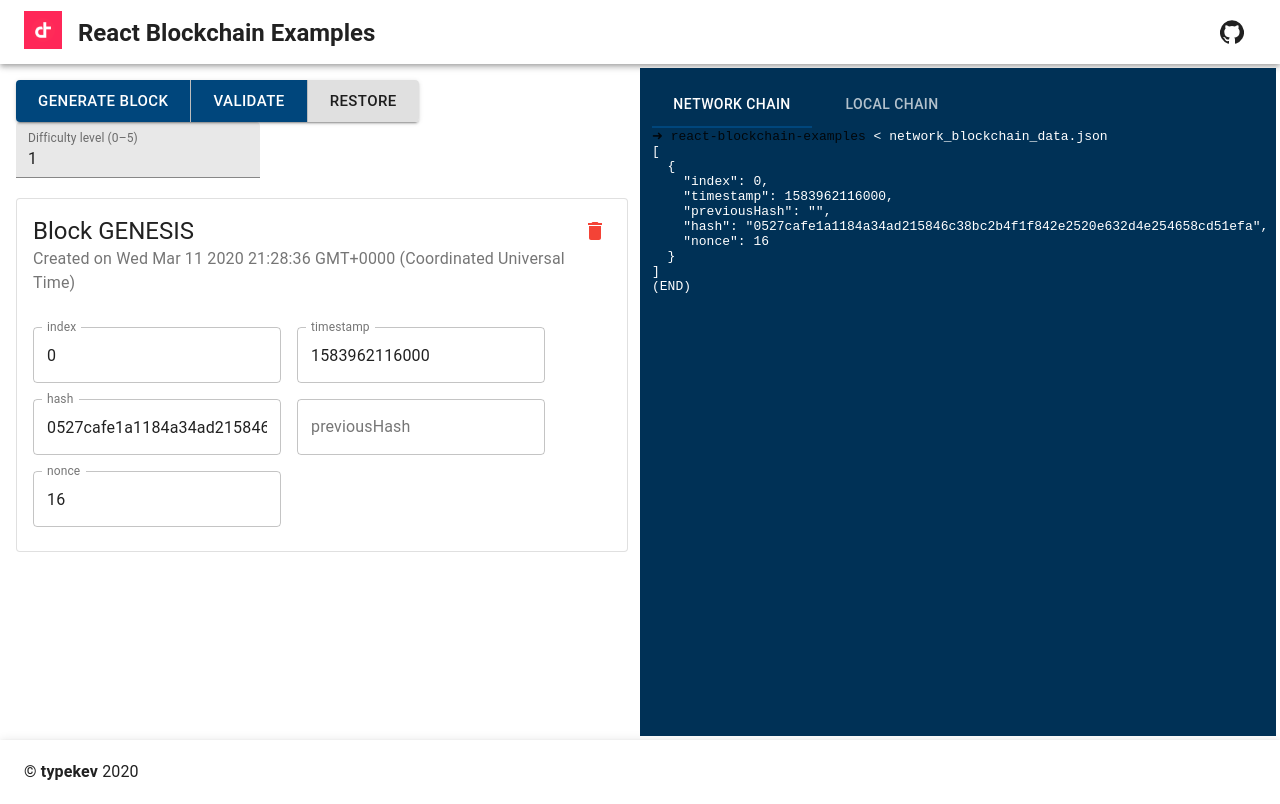
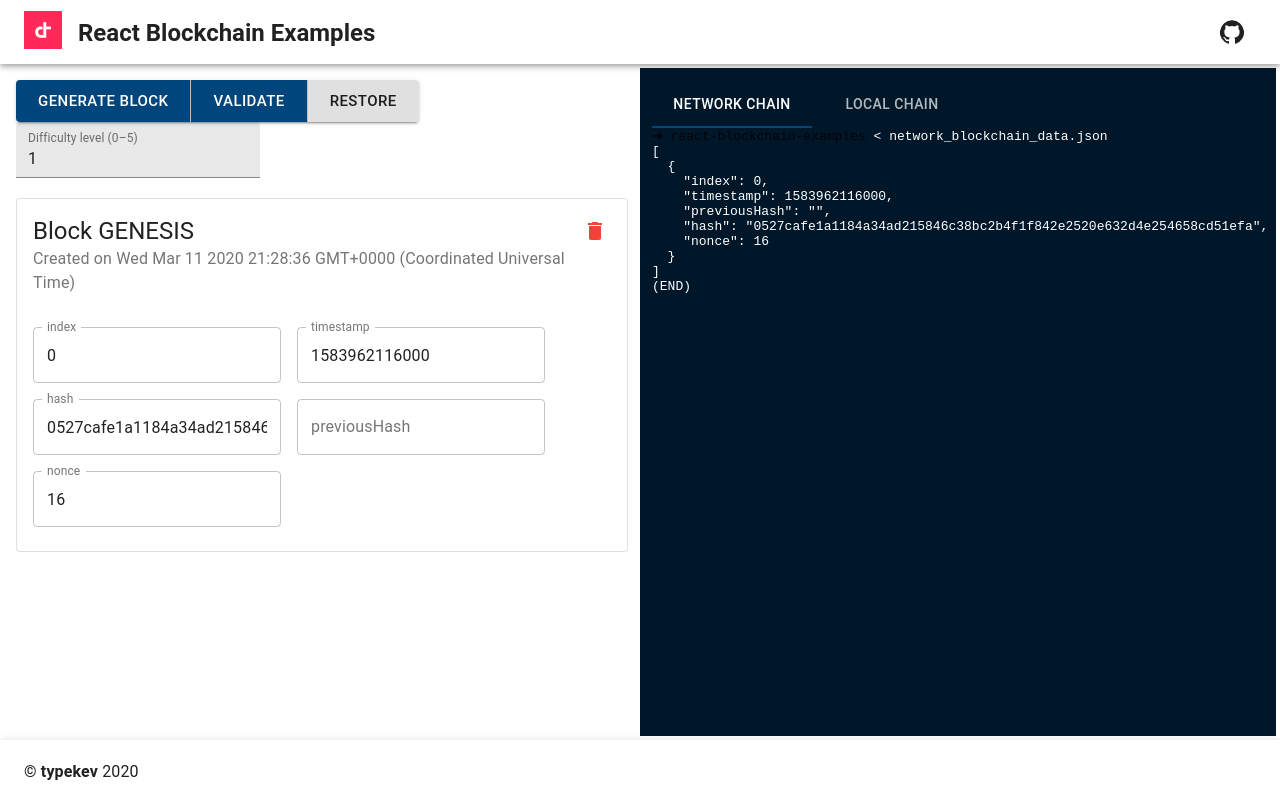
Before and after one commit to typekev/react-blockchain-examples, a React (Create React App) app: page / in a window 1280 px wide. Built offline with nearby package versions, Linux system fonts and the light colour scheme.

Commit message:
Add terminal color

```diff
--- a/src/components/Chain.js
+++ b/src/components/Chain.js
@@ -165,7 +165,7 @@ const Chain = () => {
           position: relative;
           margin: 0;
           color: ${theme.palette.secondary.contrastText};
-          background-color: ${theme.palette.secondary.dark};
+          background-color: ${theme.palette.terminal.main};
           height: calc(100vh - 8.25rem);
           overflow: hidden;
         `}
@@ -175,7 +175,7 @@ const Chain = () => {
           elevation={0}
           className={css`
             color: ${theme.palette.secondary.contrastText};
-            background-color: ${theme.palette.secondary.dark};
+            background-color: ${theme.palette.terminal.main};
           `}
         >
           <Tabs
--- a/src/palette.js
+++ b/src/palette.js
@@ -2,7 +2,10 @@ const palette = {
   primary: {
     main: "#FFF"
   },
-  secondary: { main: "rgb(0, 70, 124)" }
+  secondary: { main: "rgb(0, 70, 124)" },
+  terminal: {
+    main: "rgb(0, 23, 42)"
+  }
 };
 
 export default palette;
```
